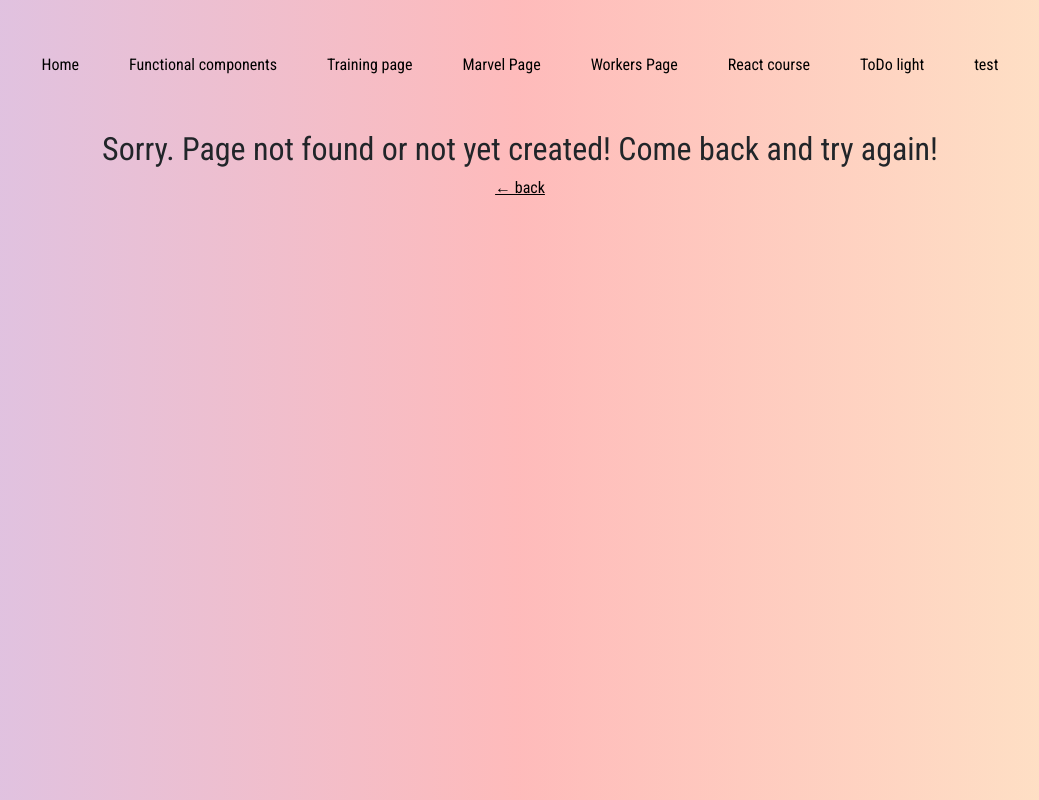
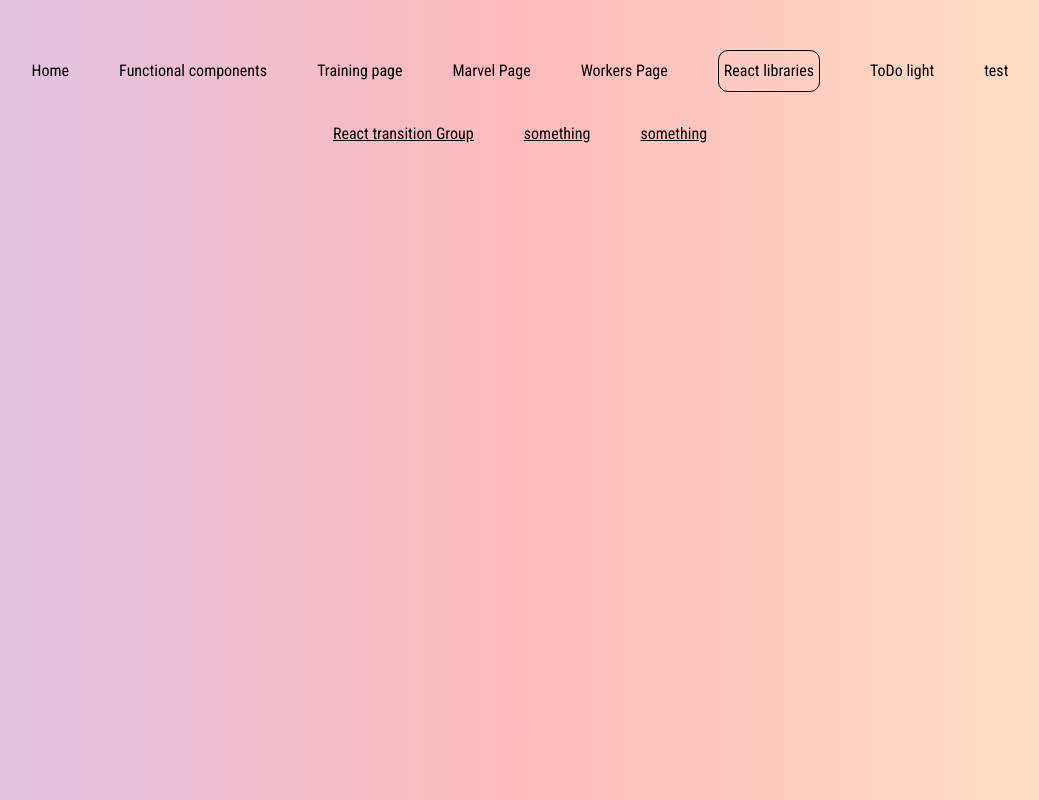
Before and after one commit to Yurii04UA/react-course, a React (Create React App) app: page /react-libraries in a window 1280 px wide. Before the commit this address had no page. Shown: the whole page, without its empty margins (120-1159 px from the left). Built offline with nearby package versions, Linux system fonts and the light colour scheme.

Commit message:
react libraries

```diff
--- a/src/App.css
+++ b/src/App.css
@@ -24,5 +24,5 @@ a{
   color: red;
 }
 .container{
-  margin-top: 50px;
+  margin-top: 30px;
 }
--- a/src/App.js
+++ b/src/App.js
@@ -9,7 +9,7 @@ import WorkersPage from "./pages/WorkersPage/WorkersPage";
 import FuncComponents from "./pages/funcComponents/FuncComponents";
 import AppMarvelPage from "./pages/Marvel/AppMarvelPage";
 import ToDoLight from "./pages/toDoLight/ToDoLight";
-
+import ReactLibraries from "./pages/reactLibraries/ReactLibraries";
 
 /// second link
 import Props from './pages/TrainingPage/Props/Props'
@@ -22,7 +22,7 @@ import CustomHook from "./pages/funcComponents/customHook/CustomHook";
 import FakeData from "./pages/TrainingPage/fake-data/FakeData";
 import UseReducer from "./pages/funcComponents/useReducer/UseReducer";
 import HigherOrderComponent from "./pages/funcComponents/HOC/HigherOrderComponent";
-
+import ReactTransitionGroup from "./pages/reactLibraries/reactTransitionGroup/ReactTransitionGroup";
 
 function App() {
 
@@ -32,7 +32,7 @@ function App() {
       <Routes>
         <Route path="/" element={<HomePage />} ></Route>
         <Route path="/func-components/*" element={<FuncComponents />}></Route>
-        <Route path="/react-course" element={<h2>HEEEE</h2>}></Route>
+        <Route path="/react-libraries" element={<ReactLibraries/>}></Route>
         <Route path="/training-page/*" element={<TrainingPage />}></Route>
         <Route path="/workers-page" element={<WorkersPage />}></Route>
         <Route path="/marvel-page/*" element={<AppMarvelPage />}></Route>
@@ -48,6 +48,7 @@ function App() {
         <Route path="/func-components/custom-hooks" element={<CustomHook />} ></Route>
         <Route path="/func-components/useReducer" element={<UseReducer />} ></Route>
         <Route path="/func-components/HOC" element={<HigherOrderComponent />} ></Route>
+        <Route path="/react-libraries/react-transition-group/" element={<ReactTransitionGroup />} ></Route>
 
         <Route path="*" element={<PageNotFound />} />
       </Routes>
--- a/src/pages/appHeader/AppHeader.jsx
+++ b/src/pages/appHeader/AppHeader.jsx
@@ -13,7 +13,7 @@ const AppHeader = () => {
         <NavLink to="/training-page" className="link">Training page</NavLink>
         <NavLink to="/marvel-page/" className="link">Marvel Page</NavLink>
         <NavLink to="/workers-page" className="link">Workers Page</NavLink>
-        <NavLink to="/react-course" className="link">React course</NavLink>
+        <NavLink to="/react-libraries" className="link">React libraries</NavLink>
         <NavLink to="/todo-light" className="link">ToDo light</NavLink>
         <NavLink to="/test5" className="link">test</NavLink>
 
--- /dev/null
+++ b/src/pages/reactLibraries/ReactLib.css
@@ -0,0 +1,3 @@
+.tr-page{
+   text-decoration: underline;
+}
--- /dev/null
+++ b/src/pages/reactLibraries/ReactLibraries.jsx
@@ -0,0 +1,21 @@
+import React from 'react'
+import "./ReactLib.css"
+import { NavLink } from 'react-router-dom'
+
+
+const ReactLibraries = () => {
+  return (
+     <>
+     {/* <NavLink className='link container mb-3 w-75' to='/react-libraries'> ← Back</NavLink> */}
+     <div className='container'>
+
+      <NavLink className="link tr-page " to='/react-libraries/react-transition-group'>React transition Group </NavLink>
+      <NavLink className="link tr-page " to='/react-libraries/something'>something </NavLink>
+      <NavLink className="link tr-page " to='/react-libraries/something'>something </NavLink>
+    </div>
+     </>
+
+  )
+}
+
+export default ReactLibraries
--- /dev/null
+++ b/src/pages/reactLibraries/reactTransitionGroup/ReactTransitionGroup.jsx
@@ -0,0 +1,14 @@
+import React from 'react'
+import { NavLink } from 'react-router-dom'
+
+const ReactTransitionGroup = () => {
+  return (
+    <div>
+       <NavLink className='link container mb-3 w-75' to='/react-libraries'> ← Back</NavLink>
+
+
+    </div>
+  )
+}
+
+export default ReactTransitionGroup
```
